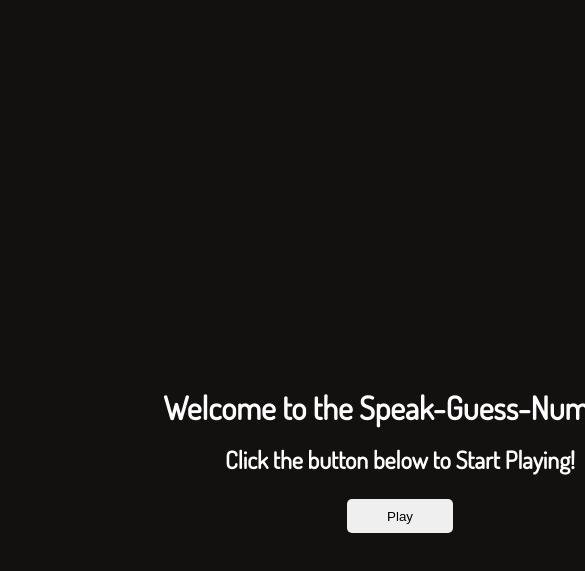
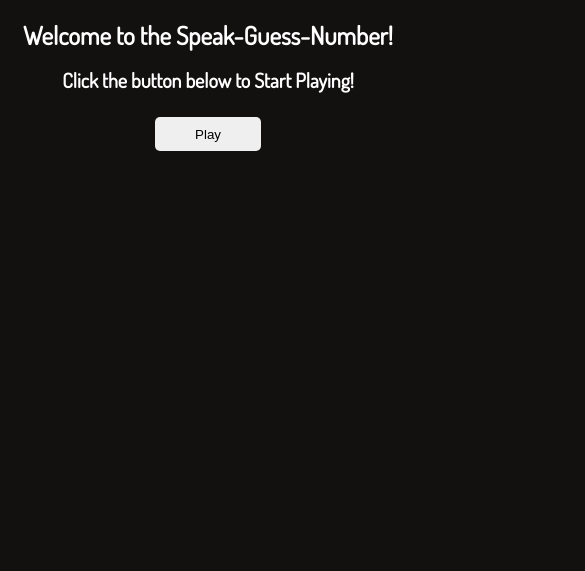
Before and after one commit to QaziYahya/Speak-Guess-Number, a plain HTML site: page index.html in a window 390 px wide. Shown: the part 189-760 px from the top of the page, 585 px wide, since content can reach past the window. Drawn offline with Linux system fonts and the light colour scheme.

Commit message:
Second Commit

```diff
--- a/css/style.css
+++ b/css/style.css
@@ -53,6 +53,13 @@ h1,
 
 @media (max-width: 600px) {
   .container {
-    transform: translateY(35rem);
+    width: 26rem;
+    transform: translateY(12rem);
+  }
+  .welcome {
+    font-size: 25px;
+  }
+  .press-to-play {
+    font-size: 20px;
   }
 }
```
